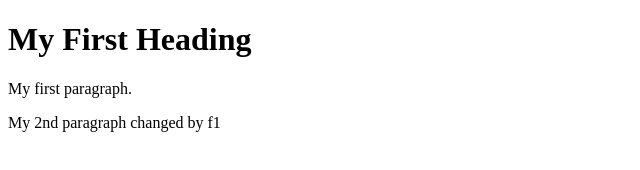
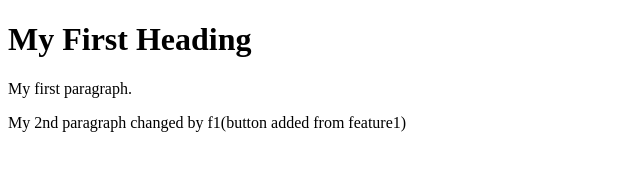
Before and after one commit to TaufiqulIslamKhan/localDemo, a plain HTML site: page index.html in a window 1280 px wide. Shown: the whole page, without its empty margins (0-640 px from the left). Drawn offline with Linux system fonts and the light colour scheme.

Commit message:
feature1 change

```diff
--- a/index.html
+++ b/index.html
@@ -4,7 +4,7 @@
 
 <h1>My First Heading</h1>
 <p>My first paragraph.</p>
-<p>My 2nd paragraph changed by f1</p>
+<p>My 2nd paragraph changed by f1(button added from feature1)</p>
 
 </body>
 </html>
```
